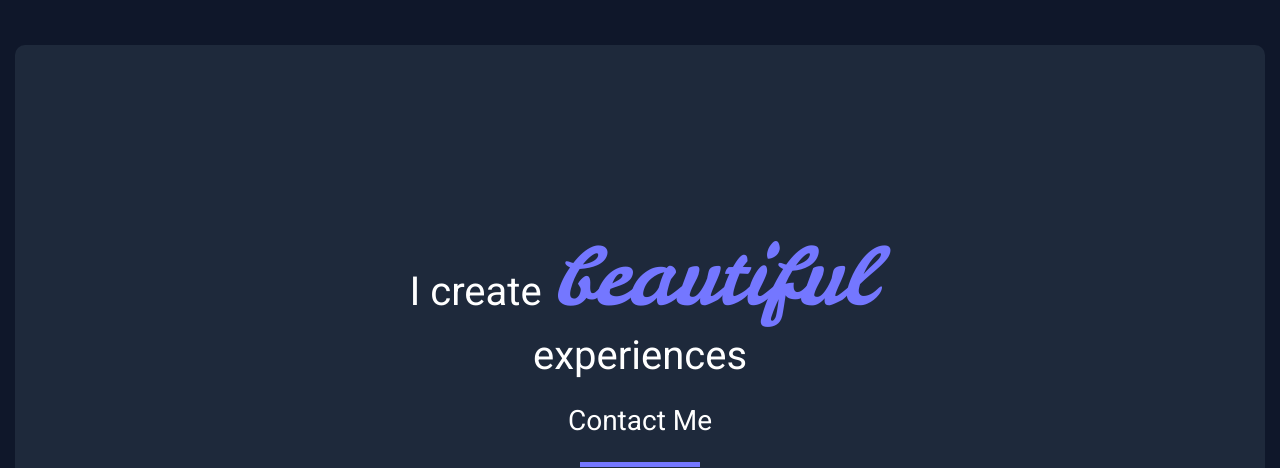
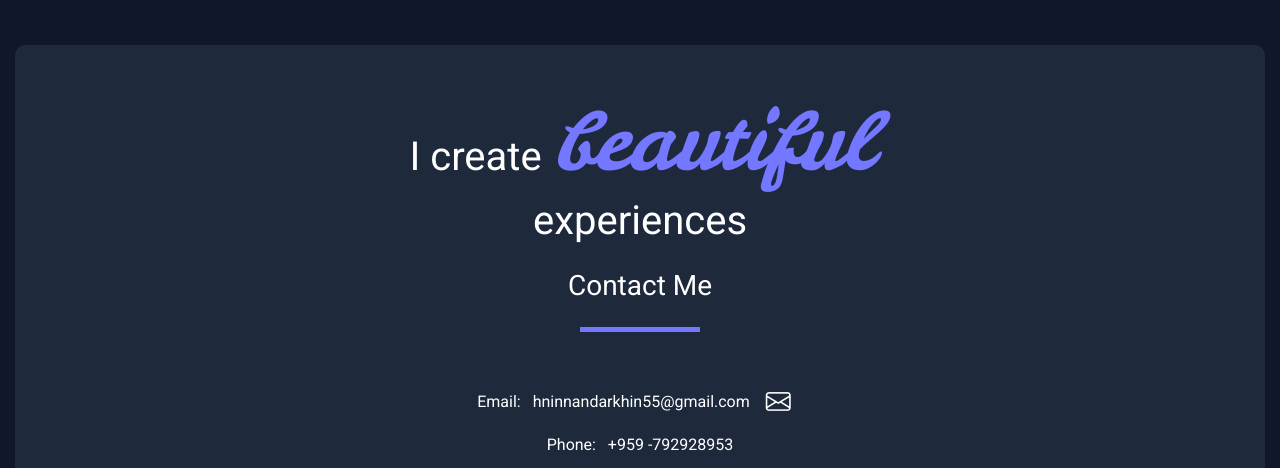
Before and after one commit to Hnin-Nandar/portfolio-bootstrap, a plain HTML site: page index.html in a window 1280 px wide. Shown: the part 2285-2753 px from the top of the page. Drawn offline with nearby package versions, Linux system fonts and the light colour scheme.

Commit message:
sixth commit

```diff
--- a/index.html
+++ b/index.html
@@ -267,7 +267,7 @@
 			<!-- contact section  -->
 			<section id="contact">
 				<div
-					class="container min-vh-100 d-flex flex-column justify-content-center align-items-center py-5"
+					class="container min-vh-lg-100 d-flex flex-column justify-content-center align-items-center py-5"
 					data-aos="zoom-in"
 					data-aos-duration="2000"
 				>
```
